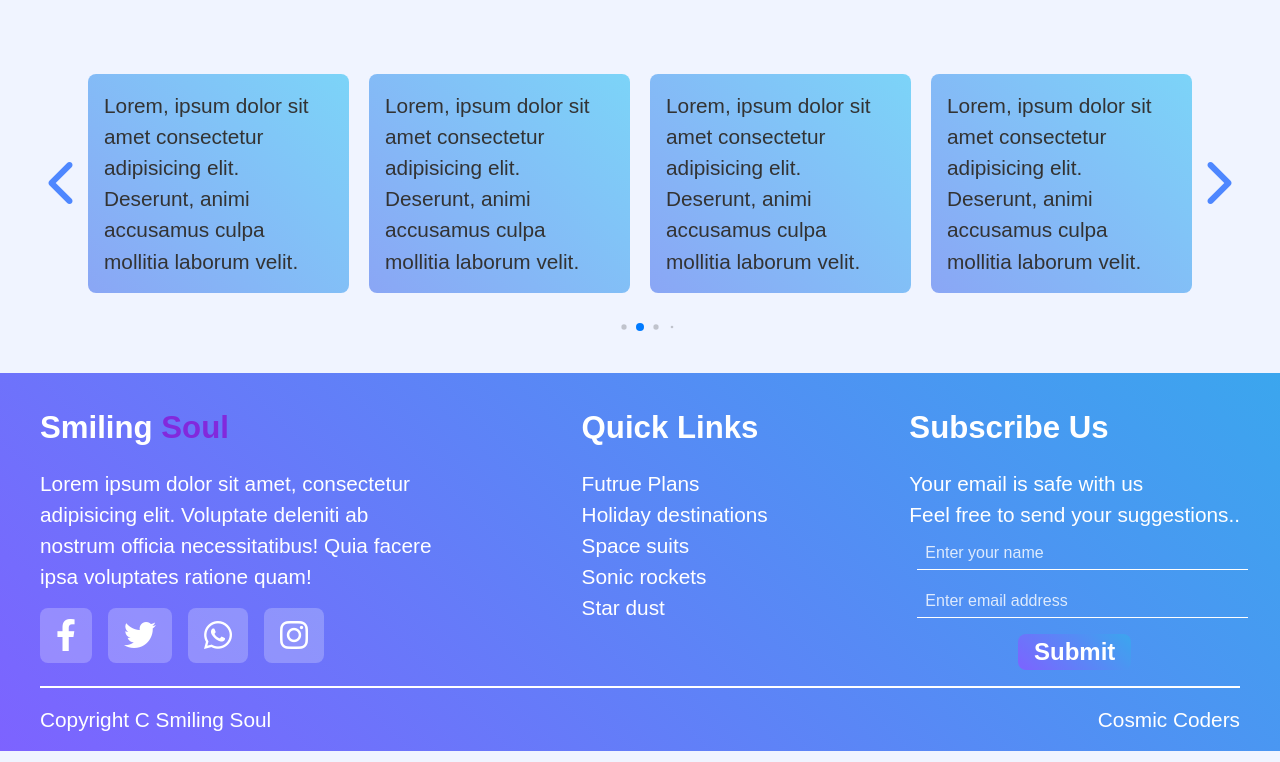
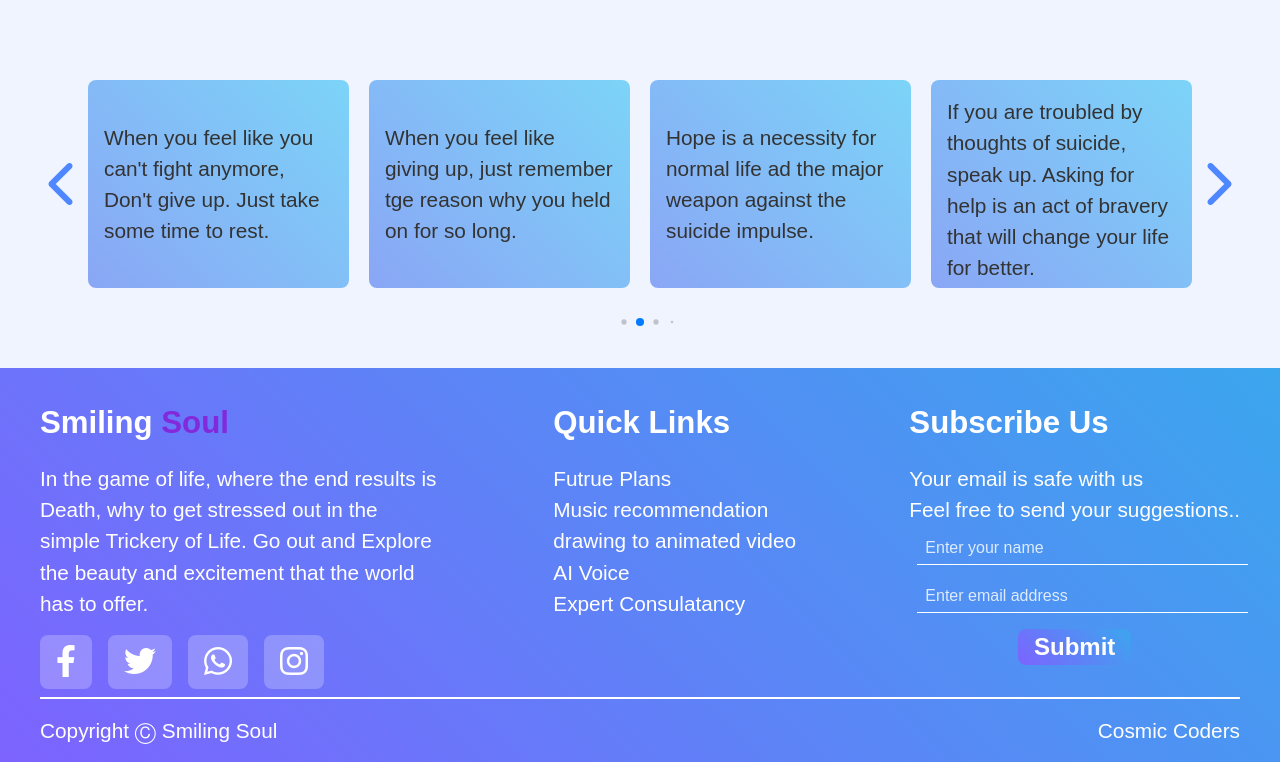
Before and after one commit to Coder-sam-007/Smiling-Soul, a plain HTML site: page index.html in a window 1280 px wide. Shown: the part 2904-3666 px from the top of the page. Drawn offline with nearby package versions, Linux system fonts and the light colour scheme; a web font is replaced by a local one.

Commit message:
text added

```diff
--- a/index.html
+++ b/index.html
@@ -71,23 +71,24 @@
 
     <section class="quote-container container">
       <div class="quote-box">
-        <p>Lorem ipsum dolor sit amet consectetur adipisicing elit. Quod dolor accusantium mollitia dolorem id aliquam.
+        <p>If you are troubled by thoughts of suicide, speak up. Asking for help is an act of bravery that will change
+          your life for better.
         </p>
       </div>
       <div class="quote-box">
-        <p>Lorem ipsum dolor sit amet consectetur adipisicing elit. Quod dolor accusantium mollitia dolorem id aliquam.
+        <p>If the meaning of your life is lost, ask for help finding it.
         </p>
       </div>
       <div class="quote-box">
-        <p>Lorem ipsum dolor sit amet consectetur adipisicing elit. Quod dolor accusantium mollitia dolorem id aliquam.
+        <p>When you feel like you can't fight anymore, Don't give up. Just take some time to rest.
         </p>
       </div>
       <div class="quote-box">
-        <p>Lorem ipsum dolor sit amet consectetur adipisicing elit. Quod dolor accusantium mollitia dolorem id aliquam.
+        <p>When you feel like giving up, just remember tge reason why you held on for so long.
         </p>
       </div>
       <div class="quote-box">
-        <p>Lorem ipsum dolor sit amet consectetur adipisicing elit. Quod dolor accusantium mollitia dolorem id aliquam.
+        <p>Hope is a necessity for normal life ad the major weapon against the suicide impulse.
         </p>
       </div>
 
@@ -154,45 +155,20 @@
         <div class="swipo">
           <div class="swiper-wrapper">
             <div class="swiper-slide">
-              <p>Lorem, ipsum dolor sit amet consectetur adipisicing elit. Deserunt, animi accusamus culpa mollitia
-                laborum
-                velit.</p>
+              <p>If you are troubled by thoughts of suicide, speak up. Asking for help is an act of bravery that will
+                change
+                your life for better.</p>
             </div>
             <div class="swiper-slide">
-              <p>Lorem, ipsum dolor sit amet consectetur adipisicing elit. Deserunt, animi accusamus culpa mollitia
-                laborum
-                velit.</p>
+              <p>When you feel like you can't fight anymore, Don't give up. Just take some time to rest.</p>
             </div>
             <div class="swiper-slide">
-              <p>Lorem, ipsum dolor sit amet consectetur adipisicing elit. Deserunt, animi accusamus culpa mollitia
-                laborum
-                velit.</p>
+              <p>When you feel like giving up, just remember tge reason why you held on for so long.</p>
             </div>
             <div class="swiper-slide">
-              <p>Lorem, ipsum dolor sit amet consectetur adipisicing elit. Deserunt, animi accusamus culpa mollitia
-                laborum
-                velit.</p>
+              <p>Hope is a necessity for normal life ad the major weapon against the suicide impulse.</p>
             </div>
-            <div class="swiper-slide">
-              <p>Lorem, ipsum dolor sit amet consectetur adipisicing elit. Deserunt, animi accusamus culpa mollitia
-                laborum
-                velit.</p>
-            </div>
-            <div class="swiper-slide">
-              <p>Lorem, ipsum dolor sit amet consectetur adipisicing elit. Deserunt, animi accusamus culpa mollitia
-                laborum
-                velit.</p>
-            </div>
-            <div class="swiper-slide">
-              <p>Lorem, ipsum dolor sit amet consectetur adipisicing elit. Deserunt, animi accusamus culpa mollitia
-                laborum
-                velit.</p>
-            </div>
-            <div class="swiper-slide">
-              <p>Lorem, ipsum dolor sit amet consectetur adipisicing elit. Deserunt, animi accusamus culpa mollitia
-                laborum
-                velit.</p>
-            </div>
+
           </div>
         </div>
         <div class="swiper-pagination"></div>
@@ -213,8 +189,10 @@
         </div>
 
         <p class="about-me">
-          Lorem ipsum dolor sit amet, consectetur adipisicing elit. Voluptate deleniti ab nostrum officia
-          necessitatibus! Quia facere ipsa voluptates ratione quam!
+          In the game of life, where the end results
+          is Death, why to get stressed out in the simple
+          Trickery of Life. Go out and Explore the beauty and
+          excitement that the world has to offer.
         </p>
 
         <ul class="social-media">
@@ -229,10 +207,10 @@
         <h2 class="footer-heading">Quick Links</h2>
         <ul>
           <li><a href="">Futrue Plans</a></li>
-          <li><a href="">Holiday destinations</a></li>
-          <li><a href="">Space suits</a></li>
-          <li><a href="">Sonic rockets</a></li>
-          <li><a href="">Star dust</a></li>
+          <li><a href="">Music recommendation</a></li>
+          <li><a href="">drawing to animated video</a></li>
+          <li><a href="">AI Voice</a></li>
+          <li><a href="">Expert Consulatancy</a></li>
         </ul>
       </section>
       <section class="subscribe-section">
@@ -251,7 +229,7 @@
       </section>
     </div>
     <section class="copyright-section container">
-      <p>Copyright C Smiling Soul</p>
+      <p>Copyright Ⓒ Smiling Soul</p>
       <p>Cosmic Coders</p>
     </section>
   </footer>
--- a/style.css
+++ b/style.css
@@ -205,7 +205,10 @@ header.active .bar::after {
   background: var(--my_gradient);
   border-radius: 0.5rem;
   padding: 1rem;
+  height: 10rem;
   text-align: center;
+  display: grid;
+  place-items: center;
 }
 
 /* banner-2 section (Hobby section) */
@@ -360,9 +363,12 @@ header.active .bar::after {
 }
 
 .swiper-slide {
+  display: grid;
   padding: 1rem;
   background: var(--my_gradient);
   border-radius: 0.5rem;
+  place-items: center;
+  height: 13rem !important;
 }
 
 .swipo {
```
